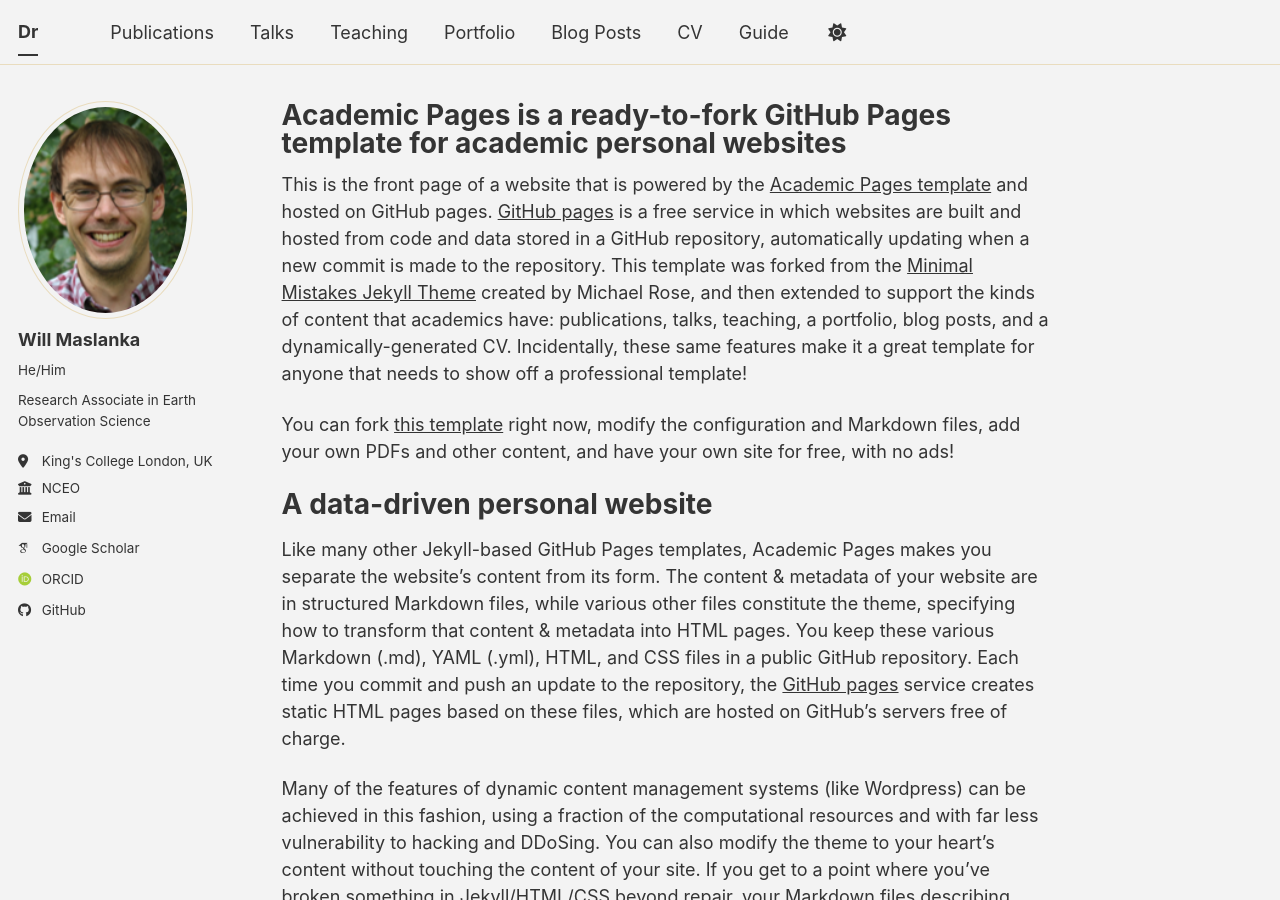
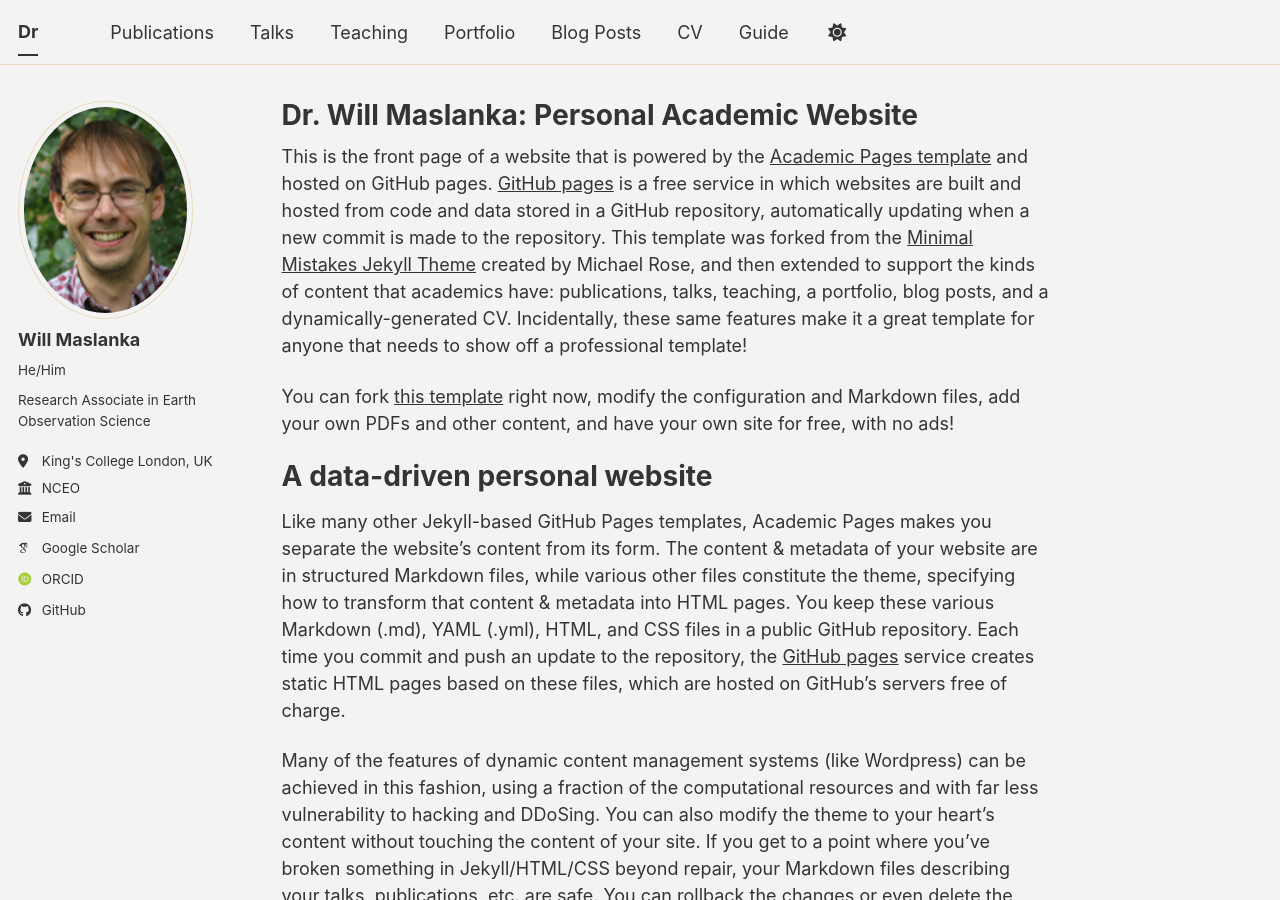
Before and after one commit to willmaslanka/willmaslanka.github.io, a Jekyll site: the page built from _pages/about.md, in a window 1280 px wide and 900 px high. Built offline with Jekyll 4.4.1, drawn with Linux system fonts in a browser that asks for light colours; some web fonts are replaced; a script bundle is joined from its source files by our own code; library files that are not in the unit come from our copies.

Commit message:
Update about.md

```diff
--- a/_pages/about.md
+++ b/_pages/about.md
@@ -1,6 +1,6 @@
 ---
 permalink: /
-title: "Academic Pages is a ready-to-fork GitHub Pages template for academic personal websites"
+title: "Dr. Will Maslanka: Personal Academic Website"
 author_profile: true
 redirect_from:
   - /about/
```
